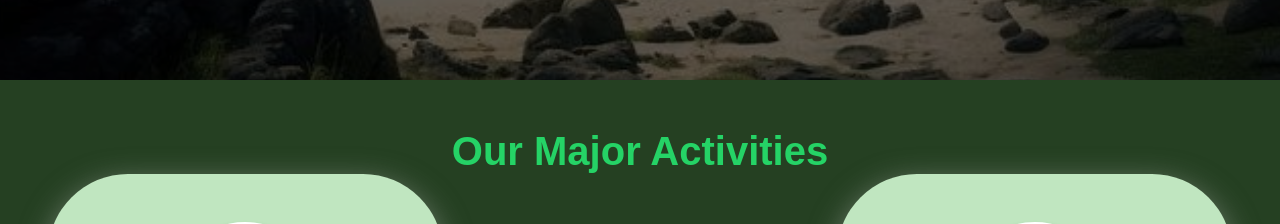
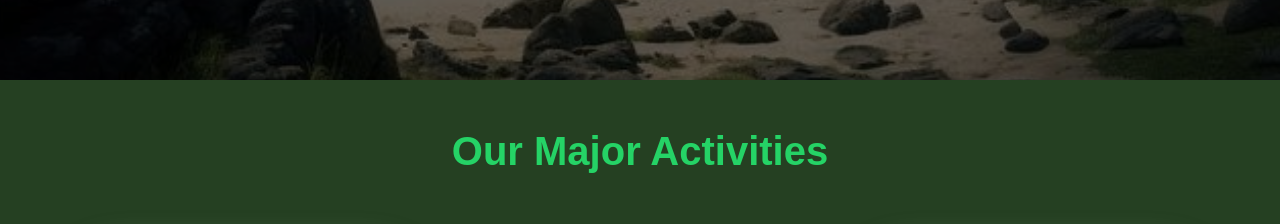
Before and after one commit to OG-DHRUV-1002/dns-website, a React (Create React App) app: page / in a window 1280 px wide. Shown: the part 800-1024 px from the top of the page. Built offline with nearby package versions, Linux system fonts and the light colour scheme; grey boxes are pictures that could not be loaded.

Commit message:
Update Home.css

```diff
--- a/src/pages/Home.css
+++ b/src/pages/Home.css
@@ -8,7 +8,7 @@
 
 .home-activities-section h2 {
   color: #25D366;
-  margin-bottom: 0rem;
+  margin-bottom: 4rem;
   font-size: 2.5rem;
 }
 
```
